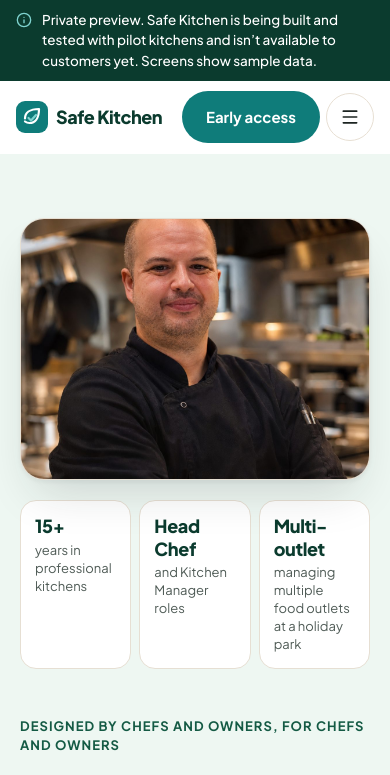
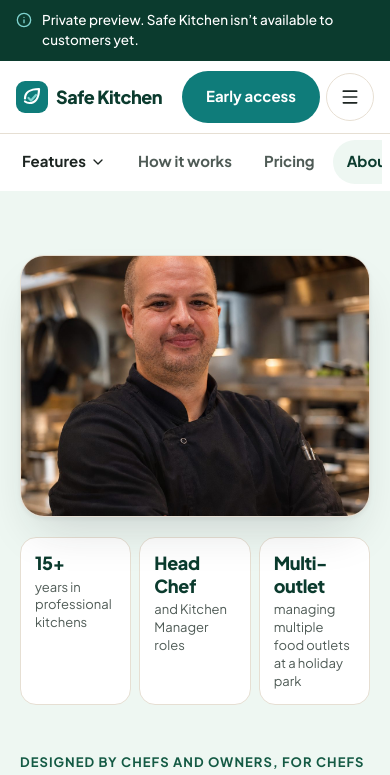
Before and after one commit to darrellseage/safe-kitchen-website, a Next.js app: page /about in a window 390 px wide. Shown: the top 775 px of the page. Built offline with nearby package versions, Linux system fonts and the light colour scheme.

Commit message:
Phones and tablets: visible row of page links under the header; feature list open by default in the menu; shorter notice on phones
Co-Authored-By: Claude Fable 5.2 <noreply@anthropic.com>
Claude-Session: https://claude.ai/code/session_01CVkDx91Vj9uPp1ahfTsdqc

```diff
--- a/scripts/browser-checks/site.js
+++ b/scripts/browser-checks/site.js
@@ -135,9 +135,11 @@ const name = (p) => (p === '/' ? 'home' : p.slice(1).replace(/\//g, '-'));
   ok(await p.getByRole('banner').getByRole('link', { name: /early access/i }).isVisible(), 'mobile: early-access button in the header');
   await p.getByRole('button', { name: 'Open menu' }).click();
   const dlg = p.getByRole('dialog');
-  ok(await dlg.getByRole('link').count() <= 6, 'mobile menu: short when Features is closed');
-  await dlg.getByRole('button', { name: 'Features' }).click();
-  ok(await dlg.getByRole('link', { name: 'Staff training & certificates' }).getAttribute('aria-current') === 'page', 'mobile menu: Features expands and marks the current page');
+  ok(await dlg.getByRole('link', { name: 'Staff training & certificates' }).getAttribute('aria-current') === 'page', 'mobile menu: features listed straight away, current page marked');
+  await dlg.getByRole('button', { name: 'Close menu' }).click();
+  const strip = p.getByRole('navigation', { name: 'Pages' });
+  ok(await strip.isVisible() && await strip.getByRole('link').count() === 4, 'mobile: row of page links under the header');
+  await strip.getByRole('button', { name: 'Features' }).click();
   await dlg.getByRole('link', { name: 'Allergen management' }).click(); await p.waitForURL('**/features/allergens');
   ok(await p.getByRole('dialog').count() === 0, 'mobile menu: closes after choosing a page');
   const reveal = p.getByRole('button', { name: 'Try the allergen filter' });
--- a/src/app/globals.css
+++ b/src/app/globals.css
@@ -87,8 +87,13 @@
 
 html {
   scroll-behavior: smooth;
-  scroll-padding-top: 88px;
+  /* Clears the sticky header: taller on phones and tablets, where it carries the row of page links. */
+  scroll-padding-top: 144px;
   -webkit-text-size-adjust: 100%;
+}
+
+@media (min-width: 1024px) {
+  html { scroll-padding-top: 88px; }
 }
 
 body {
--- a/src/components/site/release-notice.tsx
+++ b/src/components/site/release-notice.tsx
@@ -1,5 +1,5 @@
 import { Info } from "lucide-react";
-import { preLaunchNotice } from "@/content/cta";
+import { preLaunchNotice, preLaunchNoticeShort } from "@/content/cta";
 
 /** Shown on every page until the site is in its "launched" stage (src/config/features.ts). */
 export function ReleaseNotice() {
@@ -8,7 +8,8 @@ export function ReleaseNotice() {
     <aside aria-label="Website status" className="bg-deep text-white">
       <p className="mx-auto flex w-[min(1200px,100%-32px)] items-start gap-2.5 py-2.5 text-[13.5px] font-medium">
         <Info className="mt-0.5 size-4 flex-none text-accent-300" aria-hidden="true" />
-        {preLaunchNotice}
+        <span className="sm:hidden">{preLaunchNoticeShort}</span>
+        <span className="hidden sm:inline">{preLaunchNotice}</span>
       </p>
     </aside>
   );
--- a/src/components/site/site-header.tsx
+++ b/src/components/site/site-header.tsx
@@ -23,7 +23,7 @@ export function SiteHeader() {
   const [scrolled, setScrolled] = useState(false);
   const [menuOpen, setMenuOpen] = useState(false);
   const [featuresOpen, setFeaturesOpen] = useState(false);
-  const [mobileFeatures, setMobileFeatures] = useState(false);
+  const [mobileFeatures, setMobileFeatures] = useState(true);
   const lastY = useRef(0);
   const dropdown = useRef<HTMLLIElement>(null);
   const trigger = useRef<HTMLButtonElement>(null);
@@ -154,8 +154,9 @@ export function SiteHeader() {
             <span className="hidden sm:inline">{cta.label}</span>
           </SiteLink>
           <Dialog.Root open={menuOpen} onOpenChange={setMenuOpen}>
-            <Dialog.Trigger className="inline-flex size-12 items-center justify-center rounded-full border-[1.5px] border-line text-ink lg:hidden" aria-label="Open menu">
+            <Dialog.Trigger className="inline-flex h-12 min-w-12 items-center justify-center gap-2 rounded-full border-[1.5px] border-line px-3 text-[15px] font-bold text-ink lg:hidden" aria-label="Open menu">
               <Menu className="size-5" aria-hidden="true" />
+              <span className="hidden sm:inline">Menu</span>
             </Dialog.Trigger>
             <Dialog.Portal>
               <Dialog.Overlay className="fixed inset-0 z-50 bg-ink/30 backdrop-blur-sm" />
@@ -226,6 +227,36 @@ export function SiteHeader() {
           </Dialog.Root>
         </div>
       </div>
+
+      {/* Phones and tablets: the main pages, always in view under the header (it hides with the header on scroll down). */}
+      <nav aria-label="Pages" className="border-t border-line lg:hidden">
+        <ul className="mx-auto flex w-[min(1200px,100%-16px)] gap-1 overflow-x-auto py-1.5 text-[15px] font-bold whitespace-nowrap text-ink-muted [scrollbar-width:none]">
+          <li>
+            <button
+              type="button"
+              onClick={() => {
+                setMobileFeatures(true);
+                setMenuOpen(true);
+              }}
+              className={cn("inline-flex min-h-11 items-center gap-1 rounded-full px-3.5 hover:bg-surface", featuresCurrent ? "bg-brand-50 text-brand-900" : "text-ink")}
+            >
+              Features
+              <ChevronDown className="size-4" aria-hidden="true" />
+            </button>
+          </li>
+          {primaryNav.map((item) => (
+            <li key={item.href}>
+              <SiteLink
+                href={item.href}
+                aria-current={isCurrent(item.href, pathname) ? "page" : undefined}
+                className="inline-flex min-h-11 items-center rounded-full px-3.5 hover:bg-surface aria-[current=page]:bg-brand-50 aria-[current=page]:text-brand-900"
+              >
+                {item.label}
+              </SiteLink>
+            </li>
+          ))}
+        </ul>
+      </nav>
     </header>
   );
 }
--- a/src/content/cta.ts
+++ b/src/content/cta.ts
@@ -22,3 +22,5 @@ export const preLaunchNotice =
   releaseStage === "launched"
     ? null
     : `Private preview. ${siteConfig.name} is being built and tested with pilot kitchens and isn’t available to customers yet. Screens show sample data.`;
+/** The same notice in a few words, for phones. */
+export const preLaunchNoticeShort = releaseStage === "launched" ? null : `Private preview. ${siteConfig.name} isn’t available to customers yet.`;
```
Also changed, not shown: 2 other files (tests, documents, lock files or other folders).
